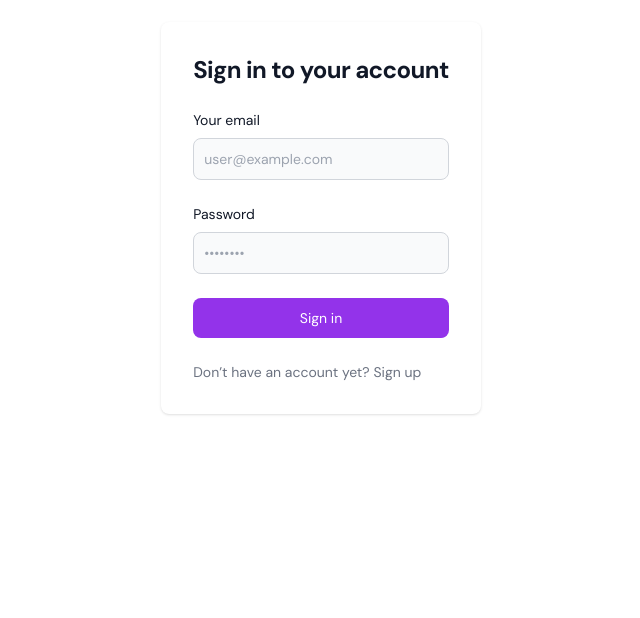
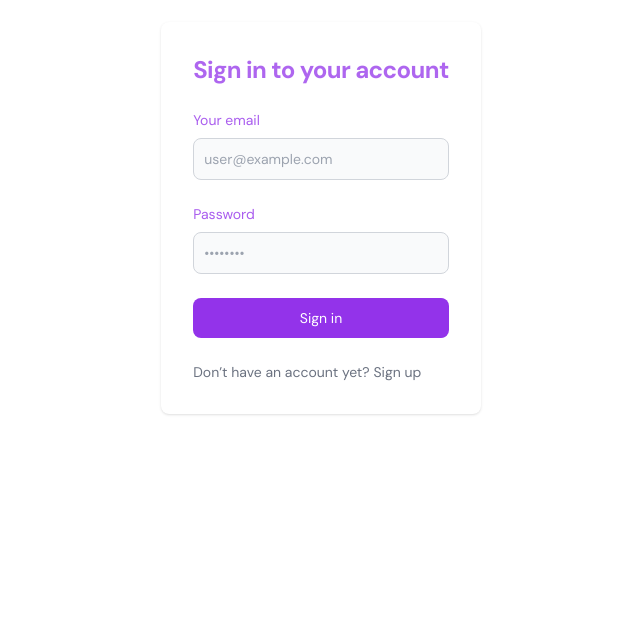
Before and after one commit to ahmad-cod/image-gallery-with-dnd, a Next.js app: page / in a window 1280 px wide. Shown: the part 182-800 px from the top of the page, without its empty margins (319-959 px from the left). Built offline with nearby package versions, Linux system fonts and the light colour scheme; no server answers.

Commit message:
update site

```diff
--- a/src/app/login/page.tsx
+++ b/src/app/login/page.tsx
@@ -69,14 +69,14 @@ const Login = (props: Props) => {
         <div className='flex flex-col items-center justify-center px-6 py-8 mx-auto md:h-screen lg:py-0'>
           <div className='w-full bg-white rounded-lg shadow dark:border md:mt-0 sm:max-w-md xl:p-0 '>
             <div className='p-6 space-y-4 md:space-y-6 sm:p-8'>
-              <h1 className='text-xl font-bold leading-tight tracking-tight text-gray-900 md:text-2xl '>
+              <h1 className='text-xl font-bold leading-tight tracking-tight text-primary/75 md:text-2xl '>
                 Sign in to your account
               </h1>
               <form className='space-y-4 md:space-y-6' onSubmit={handleLogin}>
                 <div>
                   <label
                     htmlFor='email'
-                    className='block mb-2 text-sm font-medium text-gray-900 '
+                    className='block mb-2 text-sm font-medium text-primary/80 '
                   >
                     Your email
                   </label>
@@ -84,7 +84,7 @@ const Login = (props: Props) => {
                     type='email'
                     name='email'
                     id='email'
-                    className={`bg-gray-50 border border-gray-300 text-gray-900 sm:text-sm rounded-lg focus:ring-primary-600 focus:border-primary-600 block w-full p-2.5  dark:border-gray-600 dark:placeholder-gray-400  dark:focus:ring-blue-500 dark:focus:border-blue-500 ${
+                    className={`bg-gray-50 border border-gray-300 text-primary/80 sm:text-sm rounded-lg focus:ring-primary-600 focus:border-primary-600 block w-full p-2.5  dark:border-gray-600 dark:placeholder-gray-400  dark:focus:ring-blue-500 dark:focus:border-blue-500 ${
                       emailError ? "border-red-500" : ""
                     }`}
                     placeholder='user@example.com'
@@ -104,7 +104,7 @@ const Login = (props: Props) => {
                 <div>
                   <label
                     htmlFor='password'
-                    className='block mb-2 text-sm font-medium text-gray-900 '
+                    className='block mb-2 text-sm font-medium text-primary/80 '
                   >
                     Password
                   </label>
@@ -113,7 +113,7 @@ const Login = (props: Props) => {
                     name='password'
                     id='password'
                     placeholder='••••••••'
-                    className={`bg-gray-50 border border-gray-300 text-gray-900 sm:text-sm rounded-lg focus:ring-primary-600 focus:border-primary-600 block w-full p-2.5  dark:border-gray-600 dark:placeholder-gray-400  dark:focus:ring-blue-500 dark:focus:border-blue-500 ${
+                    className={`bg-gray-50 border border-gray-300 text-primary/80 sm:text-sm rounded-lg focus:ring-primary-600 focus:border-primary-600 block w-full p-2.5  dark:border-gray-600 dark:placeholder-gray-400  dark:focus:ring-blue-500 dark:focus:border-blue-500 ${
                       passwordError ? "border-red-500" : ""
                     }`}
                     required
@@ -136,7 +136,7 @@ const Login = (props: Props) => {
                 )}
                 <button
                   type='submit'
-                  className={`w-full text-white hover:bg-primary-700 focus:ring-4 focus:outline-none focus:ring-primary-300 font-medium rounded-lg text-sm px-5 py-2.5 text-center ${
+                  className={`w-full text-white hover:bg-primary/40 focus:ring-4 focus:outline-none focus:ring-primary-300 font-medium rounded-lg text-sm px-5 py-2.5 text-center ${
                     isLoading
                       ? "bg-gray-400 cursor-not-allowed"
                       : "bg-primary dark:hover:bg-primary-700 dark:focus:ring-primary-800"
```
